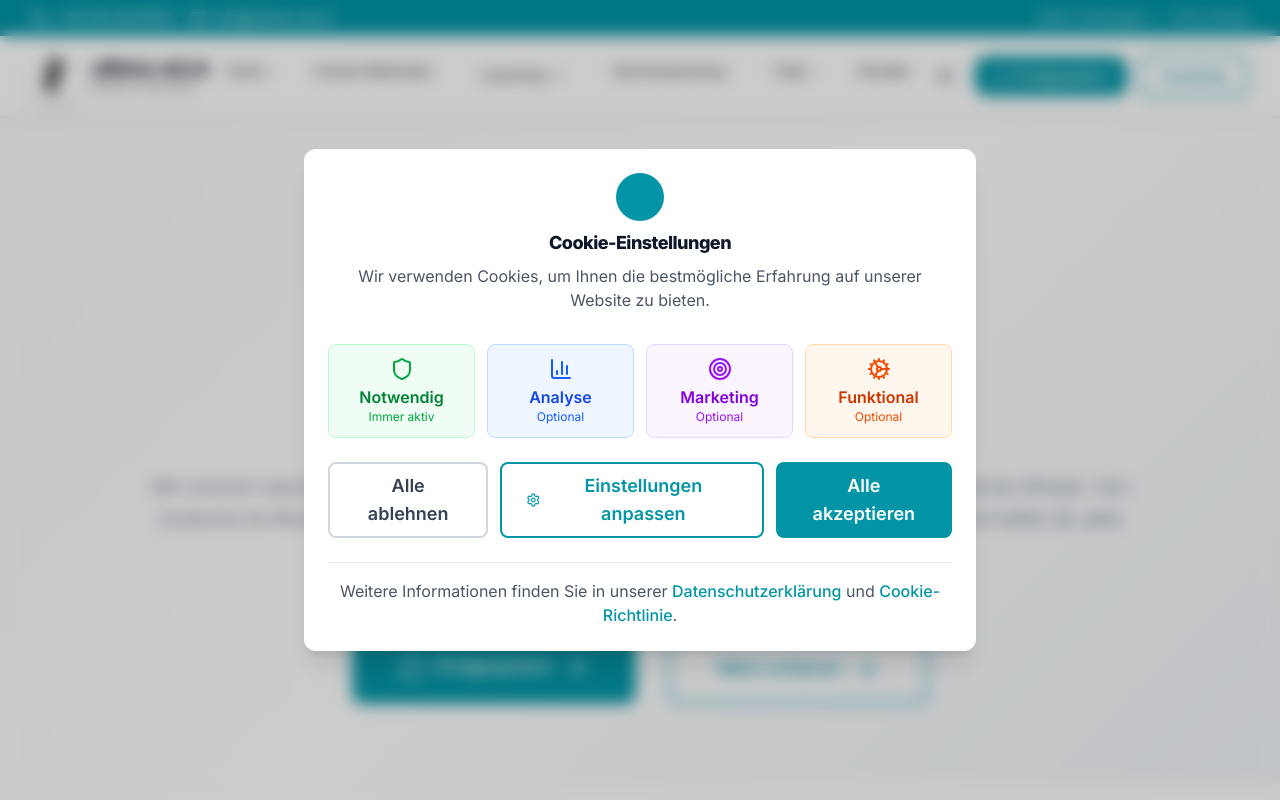
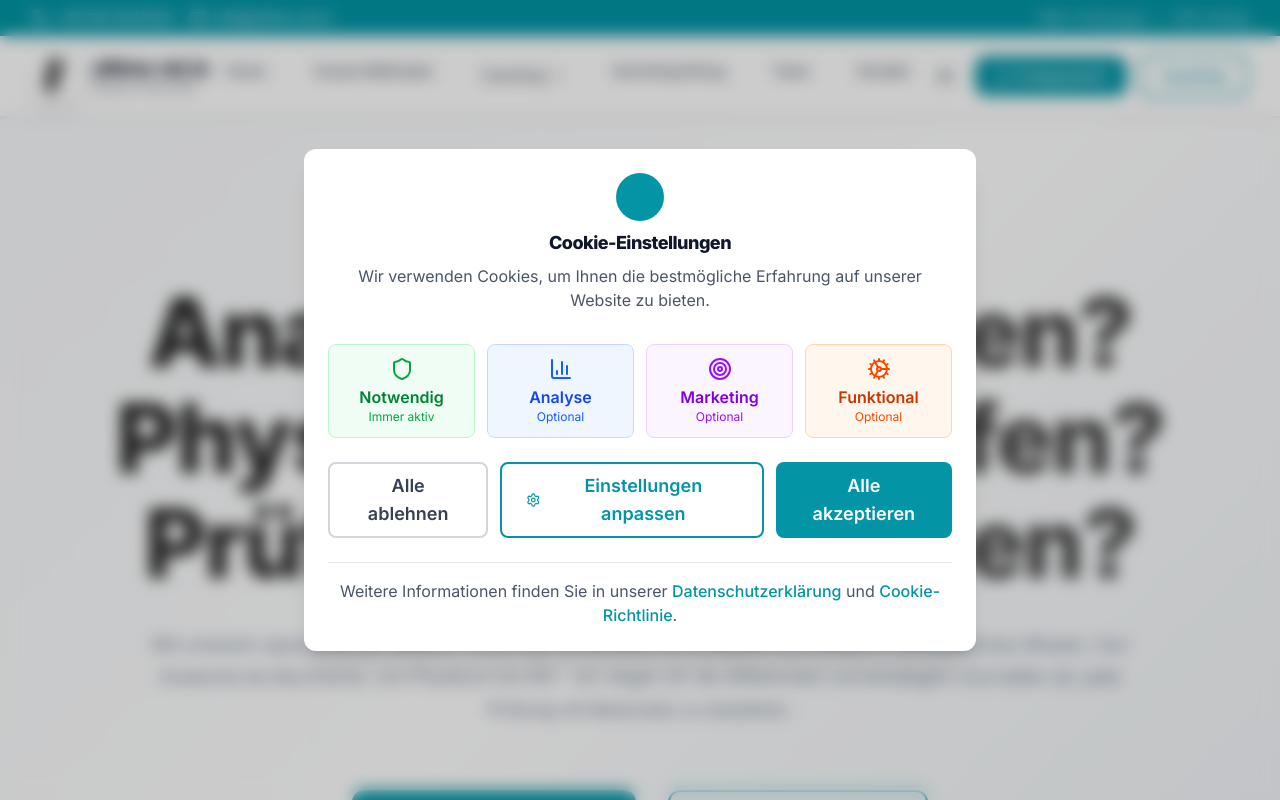
Before and after one commit to bartdoping/website_ultimaratio, a Next.js app: page /coaching in a window 1280 px wide. Shown: the top 800 px of the page. Built offline with nearby package versions, Linux system fonts and the light colour scheme.

Commit message:
feat(hero): unify subpage hero h1 sizing to match homepage (text-[12vw]…xl:text-8xl)

```diff
--- a/src/app/coaching/page.tsx
+++ b/src/app/coaching/page.tsx
@@ -12,7 +12,7 @@ export default function CoachingPage() {
               Individuelles 1:1 Coaching
             </div>
 
-            <h1 className="text-2xl sm:text-3xl md:text-4xl lg:text-5xl font-bold text-black mb-4 sm:mb-6 md:mb-8 premium-heading leading-tight animate-fade-in-up px-2 sm:px-4">
+            <h1 className="text-[12vw] sm:text-6xl md:text-7xl lg:text-8xl xl:text-8xl font-bold text-black mb-4 sm:mb-6 md:mb-8 premium-heading leading-tight animate-fade-in-up px-2 sm:px-4">
               Anatomie verstehen?<br />
               Physiologie begreifen?<br />
               <span className="text-[#0395A6]">Prüfungen bestehen?</span>
--- a/src/app/methoden/page.tsx
+++ b/src/app/methoden/page.tsx
@@ -13,7 +13,7 @@ export default function MethodenPage() {
               Wissenschaftlich fundiert
             </div>
 
-            <h1 className="text-4xl md:text-5xl font-bold text-black mb-8 modern-heading leading-tight modern-animate-fade-in-up">
+            <h1 className="text-[12vw] sm:text-6xl md:text-7xl lg:text-8xl xl:text-8xl font-bold text-black mb-8 modern-heading leading-tight modern-animate-fade-in-up">
               Die ultima-rat.io<br />
               <span className="text-[#0395A6]">Methode</span>
             </h1>
--- a/src/app/team/page.tsx
+++ b/src/app/team/page.tsx
@@ -13,7 +13,7 @@ export default function TeamPage() {
               Unser Expertenteam
             </div>
 
-                    <h1 className="text-4xl md:text-5xl font-bold text-black mb-8 modern-heading leading-tight modern-animate-fade-in-up">
+                    <h1 className="text-[12vw] sm:text-6xl md:text-7xl lg:text-8xl xl:text-8xl font-bold text-black mb-8 modern-heading leading-tight modern-animate-fade-in-up">
                       Lerne unser<br />
                       <span className="text-[#0395A6]">Team kennen</span>
                     </h1>
```
